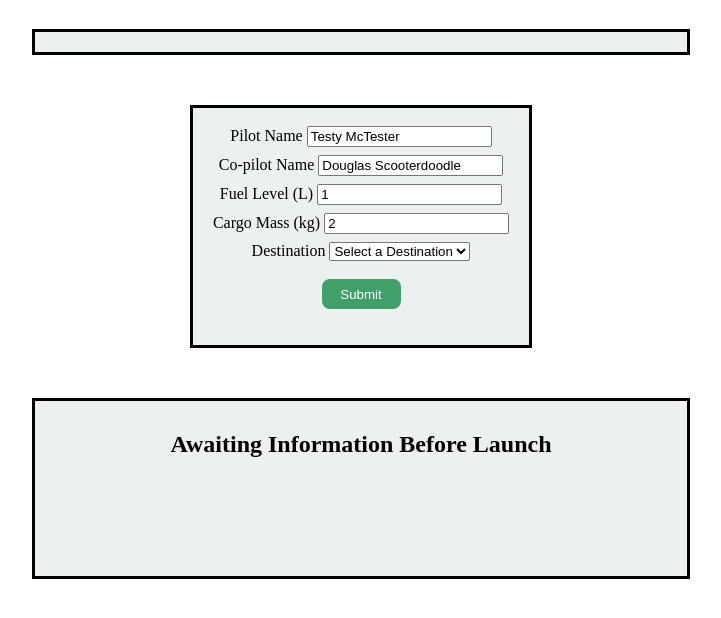
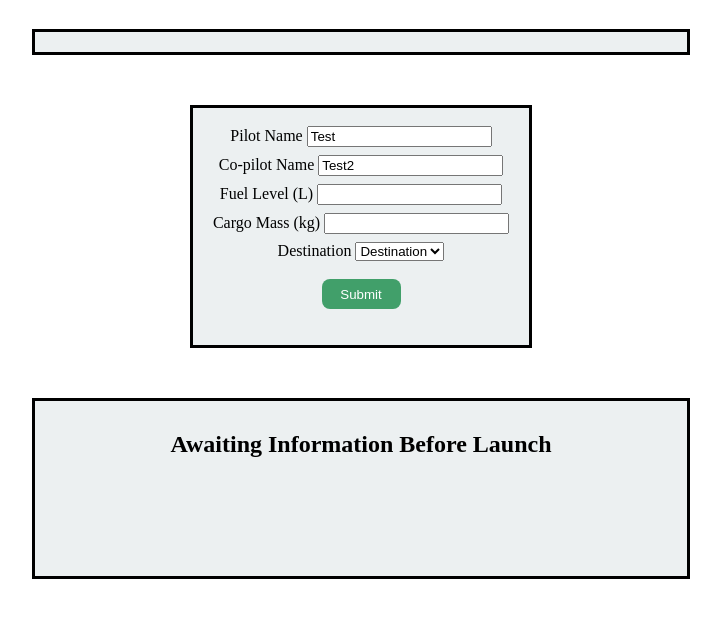
Before and after one commit to Domjon24/assignment-5-launch-checklist-form, a website: page index.html in a window 1280 px wide. Shown: the part 66-684 px from the top of the page, without its empty margins (279-1000 px from the left). Drawn offline with Linux system fonts and the light colour scheme.

Commit message:
fixed typos

```diff
--- a/index.html
+++ b/index.html
@@ -14,22 +14,22 @@
         <div id="launchForm">
             <form>
                 <div style="display:flex; flex-direction: row; justify-content: center; align-items: center; margin: 8 0;">
-                    <label>Pilot Name <input type="text" name="pilotName" id="pilotName" value="Testy McTester" /></label>
+                    <label>Pilot Name <input type="text" name="pilotName" id="pilotName" value="Test" /></label>
                 </div>
                 <div style="display:flex; flex-direction: row; justify-content: center; align-items: center; margin: 8 0;">
-                    <label>Co-pilot Name <input type="text" name="copilotName" value="Douglas Scooterdoodle" /></label>
+                    <label>Co-pilot Name <input type="text" name="copilotName" value="Test2" /></label>
                 </div>
                 <div style="display:flex; flex-direction: row; justify-content: center; align-items: center; margin: 8 0;">
-                    <label>Fuel Level (L) <input type="text" name="fuelLevel" value="1" /></label>
+                    <label>Fuel Level (L) <input type="text" name="fuelLevel"  /></label>
                 </div>
                 <div style="display:flex; flex-direction: row; justify-content: center; align-items: center; margin: 8 0;">
-                    <label>Cargo Mass (kg) <input type="text" name="cargoMass" value="2" /></label>
+                    <label>Cargo Mass (kg) <input type="text" name="cargoMass"  /></label>
                 </div>
                 <div style="display:flex; flex-direction: row; justify-content: center; align-items: center; margin: 8 0;">
                     <label>
                         Destination
                         <select name="destination" id="destination">
-                            <option value="">Select a Destination</option>
+                            <option value="">Destination</option>
                         </select>
                     </label>
                 </div>
```
